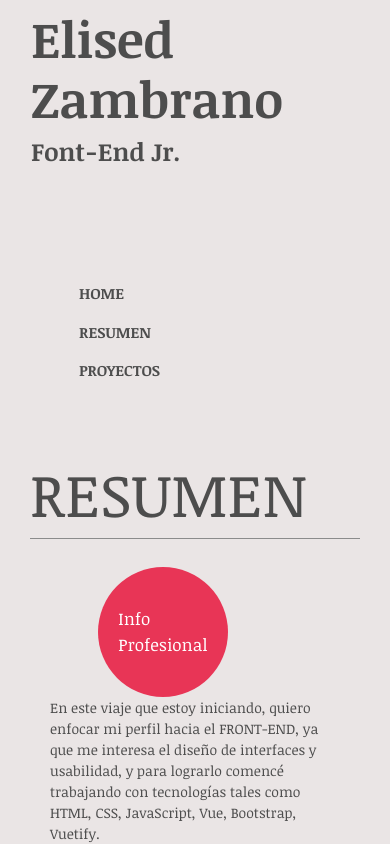
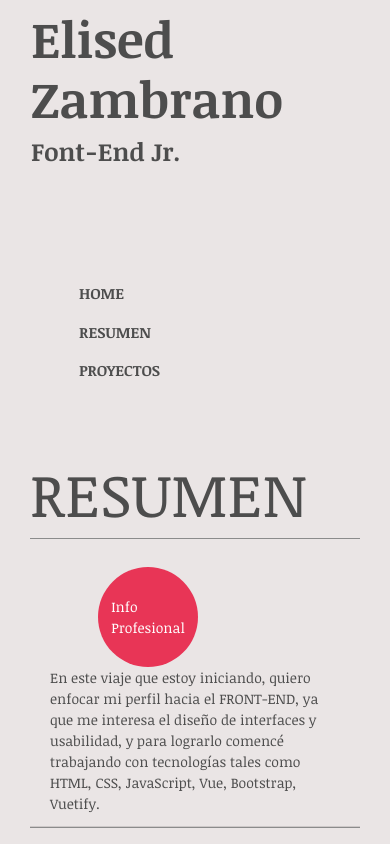
Before and after one commit to elisedzambranoM/PersonalPage, a Vue app: page /resumen in a window 390 px wide. Shown: the top 844 px of the page. Built offline with nearby package versions, Linux system fonts and the light colour scheme.

Commit message:
se arregla en responsive el contenido de resumen

```diff
--- a/src/components/resumen/Titulo.vue
+++ b/src/components/resumen/Titulo.vue
@@ -235,7 +235,7 @@
             <span class="text_font--13">VUE</span> <br />
             <span class="text_font--13">VUETIFY</span> <br />
           </div>
-          <div class="col-md-12 mt-5">
+          <div class="col-md-12 mt-5 media-responsive">
             <div
               class="circle__item--blue circle-icon d-flex align-items-center justify-content-center mt-3"
             >
@@ -259,6 +259,18 @@ export default {
 </script>
 
 <style scope>
+@media (max-width: 425px) {
+  .circle__item--red{
+  width: 100px !important;
+  height: 100px !important;
+  }
+ .circle-title {
+  font-size: 14px !important;
+ }
+.media-responsive{
+  margin-top: 20px !important;
+}
+}
 .title_main{
   margin-top: 50px;
 }
```
